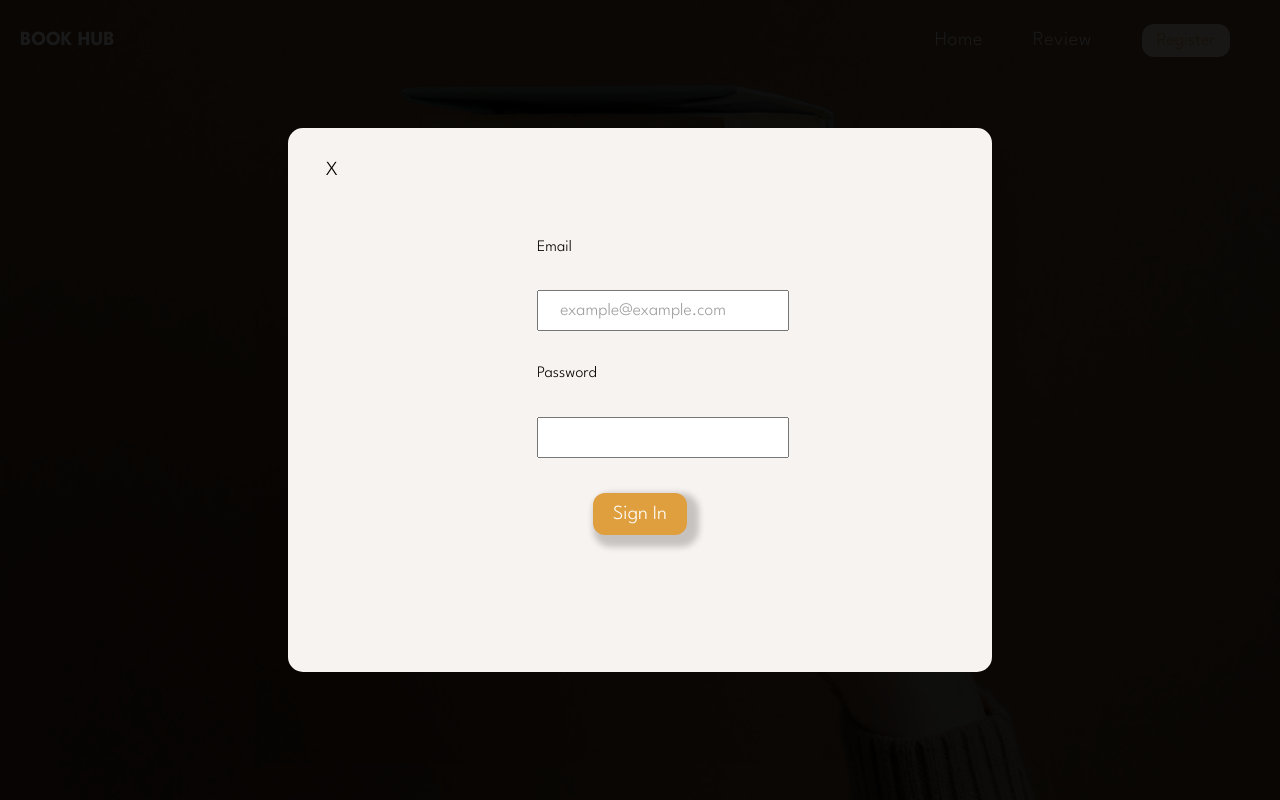
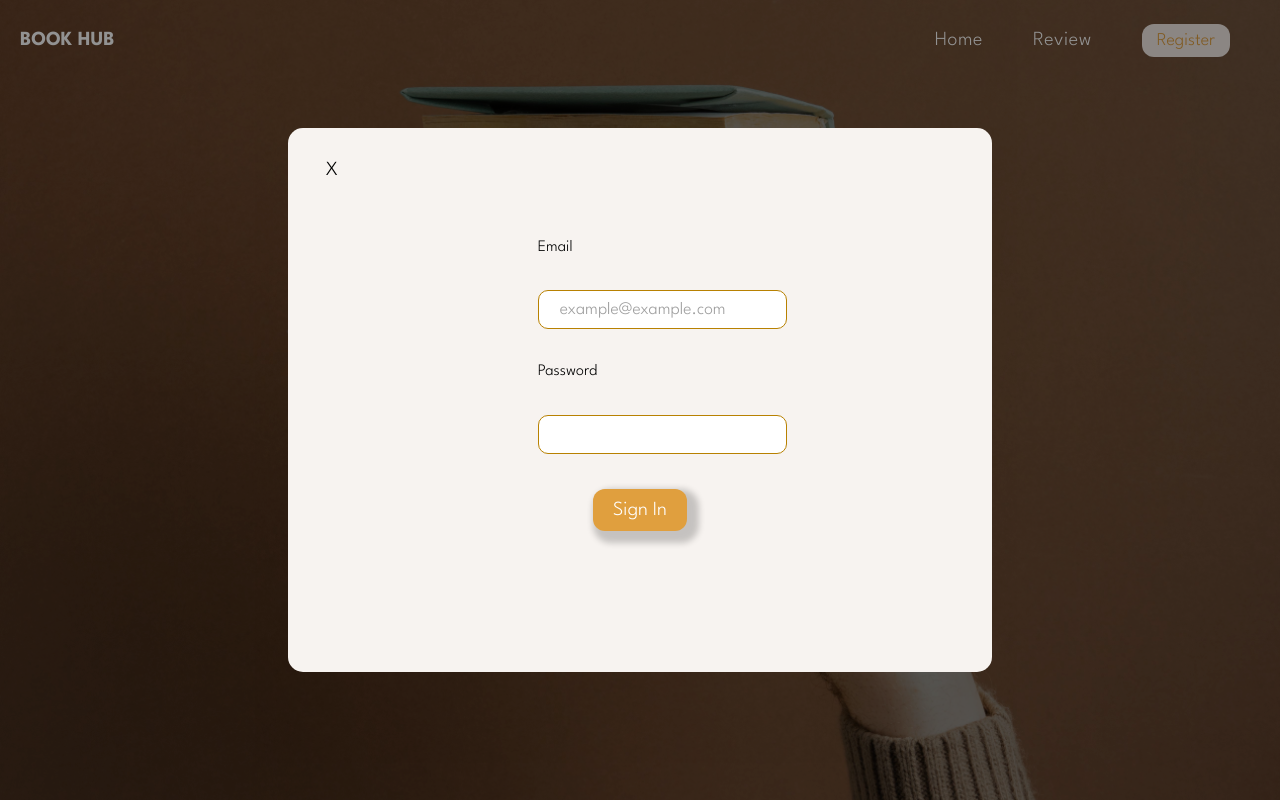
Before and after one commit to Bluepanda93/Book_hub_frontEnd, a React (Create React App) app: page / in a window 1280 px wide. Both pictures are taken after a click on the button "Log In". Built offline with nearby package versions, Linux system fonts and the light colour scheme.

Commit message:
changed log in styling

```diff
--- a/src/pages/styles/Login.css
+++ b/src/pages/styles/Login.css
@@ -12,7 +12,7 @@
     left: 0;
     width: 100%;
     height: 100vh;
-    background-color: rgba(0, 0 , 0, 0.9);
+    background-color: rgba(0, 0, 0, 0.426);
 
     display: flex;
     justify-content: center;
@@ -22,7 +22,7 @@
 .popup-inner{
     position: relative;
     padding: 32px;
-    width: 50%;
+    width: 350%;
     max-width: 640px;
     background-color: #f7f3f0;
     height: 60vh;
@@ -51,7 +51,8 @@
     padding: 0.6em 1.2em;
     margin: 2em auto;
     width: 100%;
-
+   border-radius: 10px;
+   border: 1px solid rgb(184, 129, 1);
     font-size: 1.1rem;
     outline: none;
   }
```
